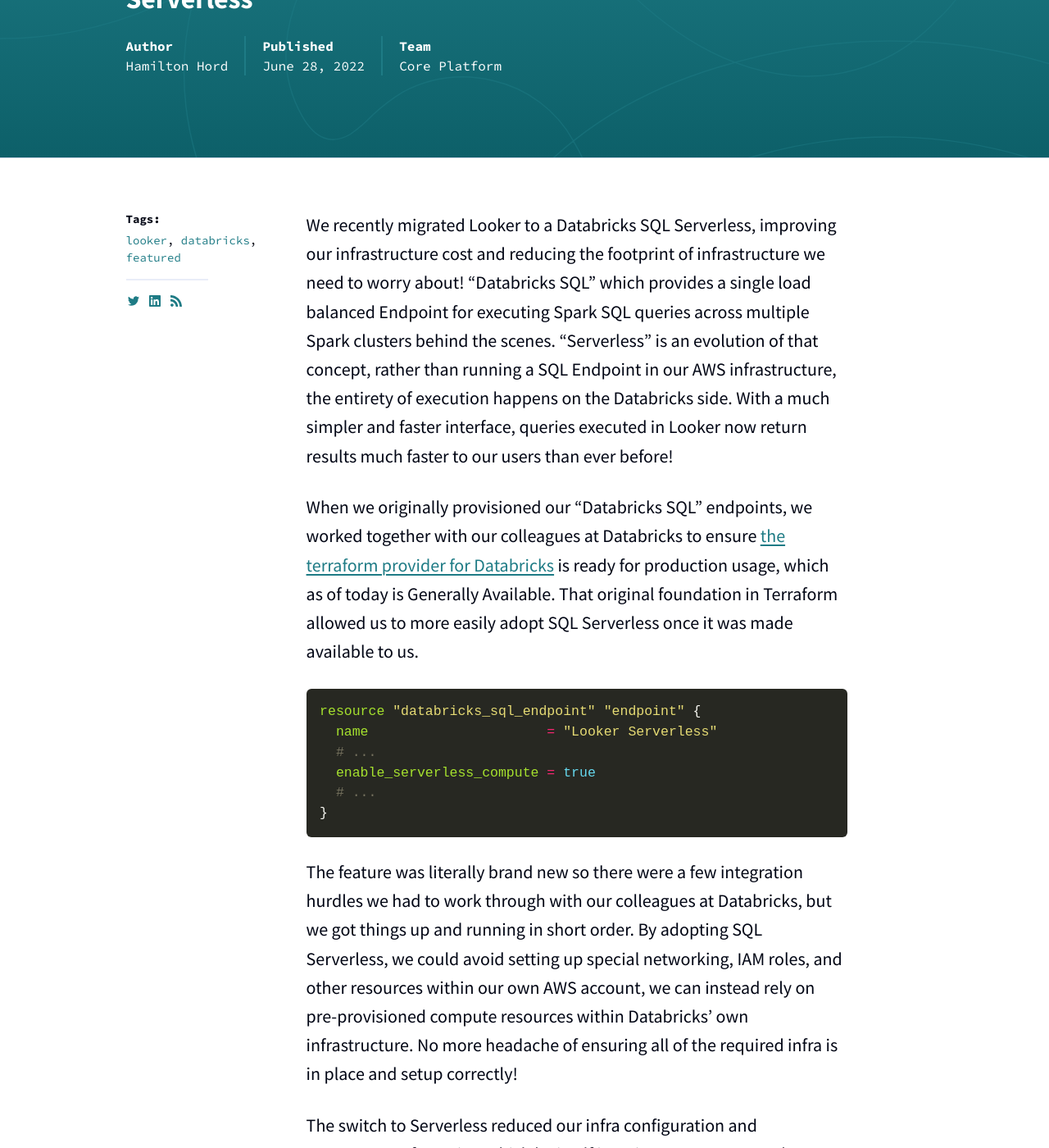
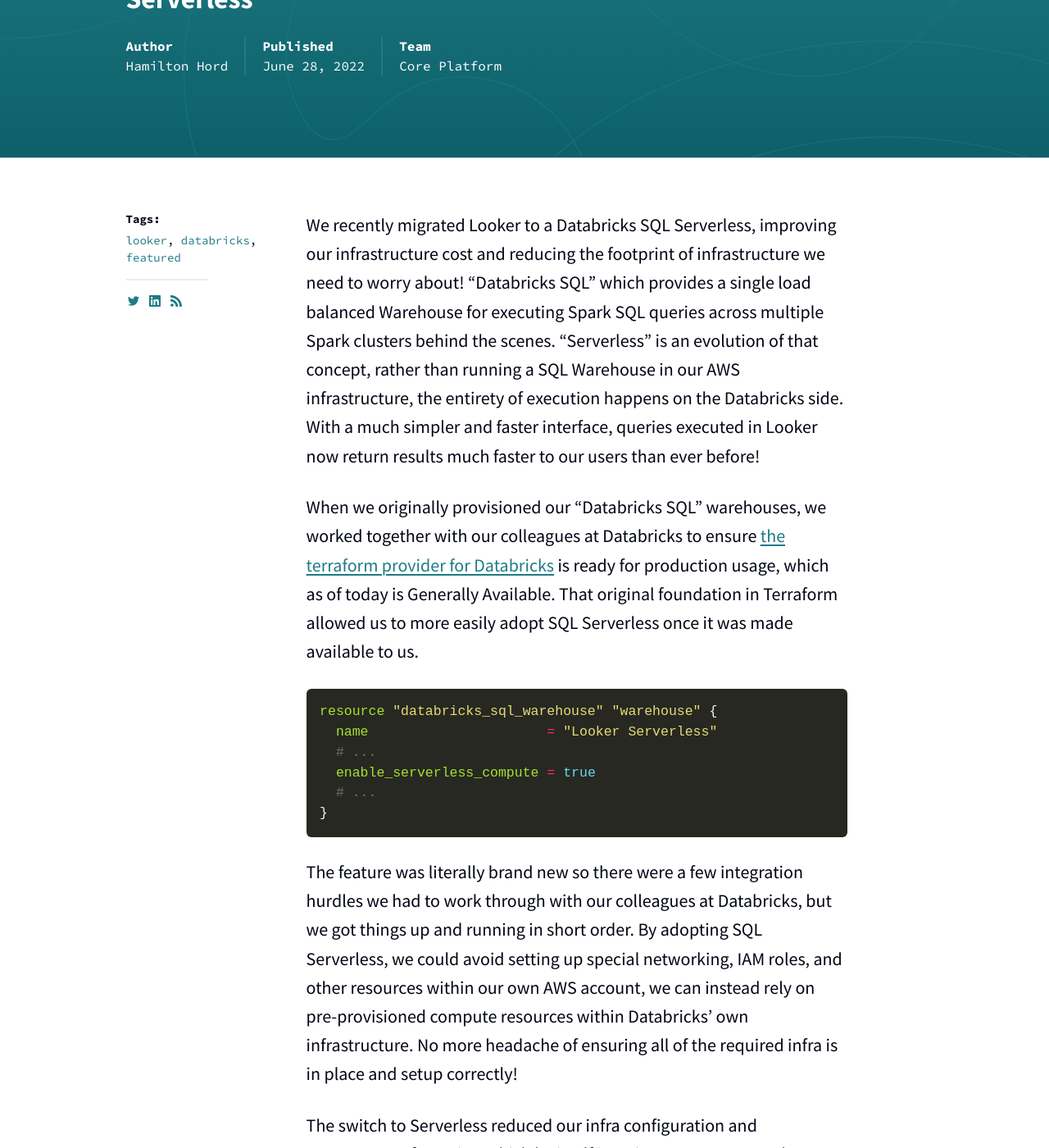
Before and after one commit to scribd/scribd.github.io, a Jekyll site: the page built from _posts/2022-06-28-databricks-serverless.md, in a window 1280 px wide and 1400 px high, scrolled down 247 px. Shown: the whole window at 82% size. Built offline with Jekyll 4.4.1, drawn with Linux system fonts in a browser that asks for light colours; some of the changed text lies outside the part shown.

Commit message:
update databricks sql warehouse naming
endpoint => warehouse

````diff
--- a/_posts/2022-06-28-databricks-serverless.md
+++ b/_posts/2022-06-28-databricks-serverless.md
@@ -11,14 +11,14 @@
 
 We recently migrated Looker to a Databricks SQL Serverless, improving our
 infrastructure cost and reducing the footprint of infrastructure we need to
-worry about! “Databricks SQL” which provides a single load balanced Endpoint
+worry about! “Databricks SQL” which provides a single load balanced Warehouse
 for executing Spark SQL queries across multiple Spark clusters behind the
 scenes. “Serverless” is an evolution of that concept, rather than running a SQL
-Endpoint in our AWS infrastructure, the entirety of execution happens on the
+Warehouse in our AWS infrastructure, the entirety of execution happens on the
 Databricks side. With a much simpler and faster interface, queries executed in
 Looker now return results much faster to our users than ever before!
 
-When we originally provisioned our “Databricks SQL” endpoints, we worked
+When we originally provisioned our “Databricks SQL” warehouses, we worked
 together with our colleagues at Databricks to ensure [the terraform provider
 for Databricks](https://github.com/databricks/terraform-provider-databricks) is
 ready for production usage, which as of today is Generally Available. That
@@ -26,7 +26,7 @@
 once it was made available to us.
 
 ```hcl
-resource "databricks_sql_endpoint" "endpoint" {
+resource "databricks_sql_warehouse" "warehouse" {
   name                      = "Looker Serverless"
   # ...
   enable_serverless_compute = true
@@ -44,9 +44,9 @@
 
 The switch to Serverless reduced our infra configuration and management
 footprint, which by itself is an improvement. We also noticed a significant
-reduction in cold start times for the SQL Serverless Endpoint compared to the
-standard SQL Endpoint. The faster start-up times meant we could configure even
-lower auto-terminate times on the endpoint, savings us even more on
+reduction in cold start times for the SQL Serverless Warehouse compared to the
+standard SQL Warehouse. The faster start-up times meant we could configure even
+lower auto-terminate times on the warehouse, savings us even more on
 unproductive and idle cluster costs.
 
 On the Looker side there really wasn’t any difference in the connection
````
